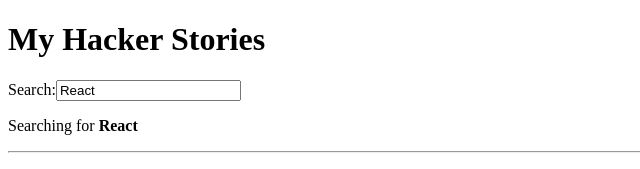
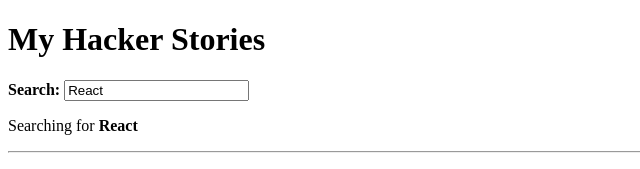
Before and after one commit to Xlight97/hacker-stories-v2, a React (Vite) app: page / in a window 1280 px wide. Shown: the top 169 px of the page, without its empty margins (0-640 px from the left). Built offline with nearby package versions, Linux system fonts and the light colour scheme.

Commit message:
Section - React Component Composition [Finished]

```diff
--- a/src/App.jsx
+++ b/src/App.jsx
@@ -1,9 +1,16 @@
 import React from 'react';
 
-const InputWithLabel = ({ id, label, value, type = 'text', onInputChange }) => {
+const InputWithLabel = ({
+  id,
+  value,
+  type = 'text',
+  onInputChange,
+  children,
+}) => {
   return (
     <>
-      <label htmlFor={id}>{label}:</label>
+      <label htmlFor={id}>{children}</label>
+      &nbsp;
       <input type={type} id="search" value={value} onChange={onInputChange} />
       <p>
         Searching for <strong>{value}</strong>
@@ -82,10 +89,11 @@
       <h1>My Hacker Stories</h1>
       <InputWithLabel
         id="search"
-        label="Search"
         value={searchTerm}
         onInputChange={handleSearch}
-      />
+      >
+        <strong>Search:</strong>
+      </InputWithLabel>
 
       <hr />
 
```
